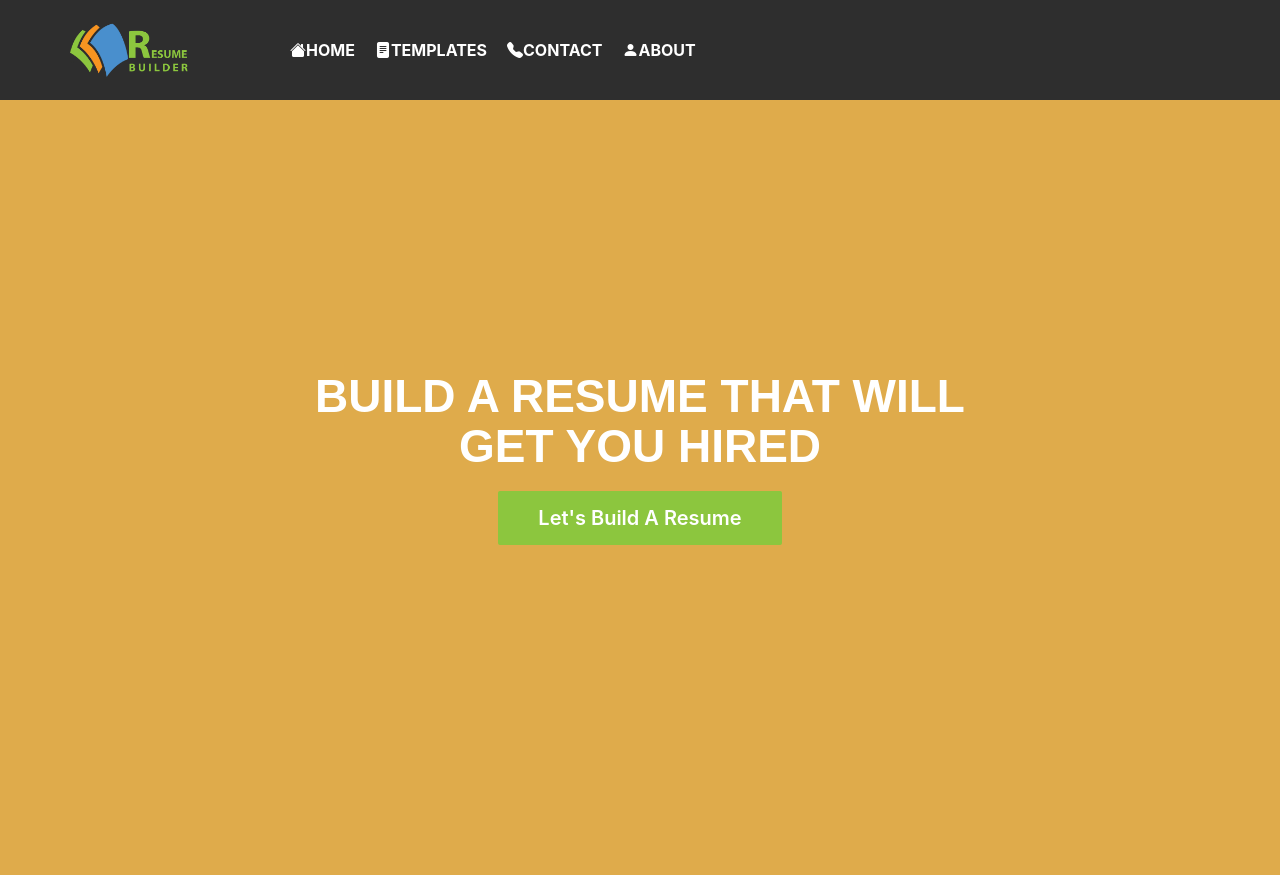
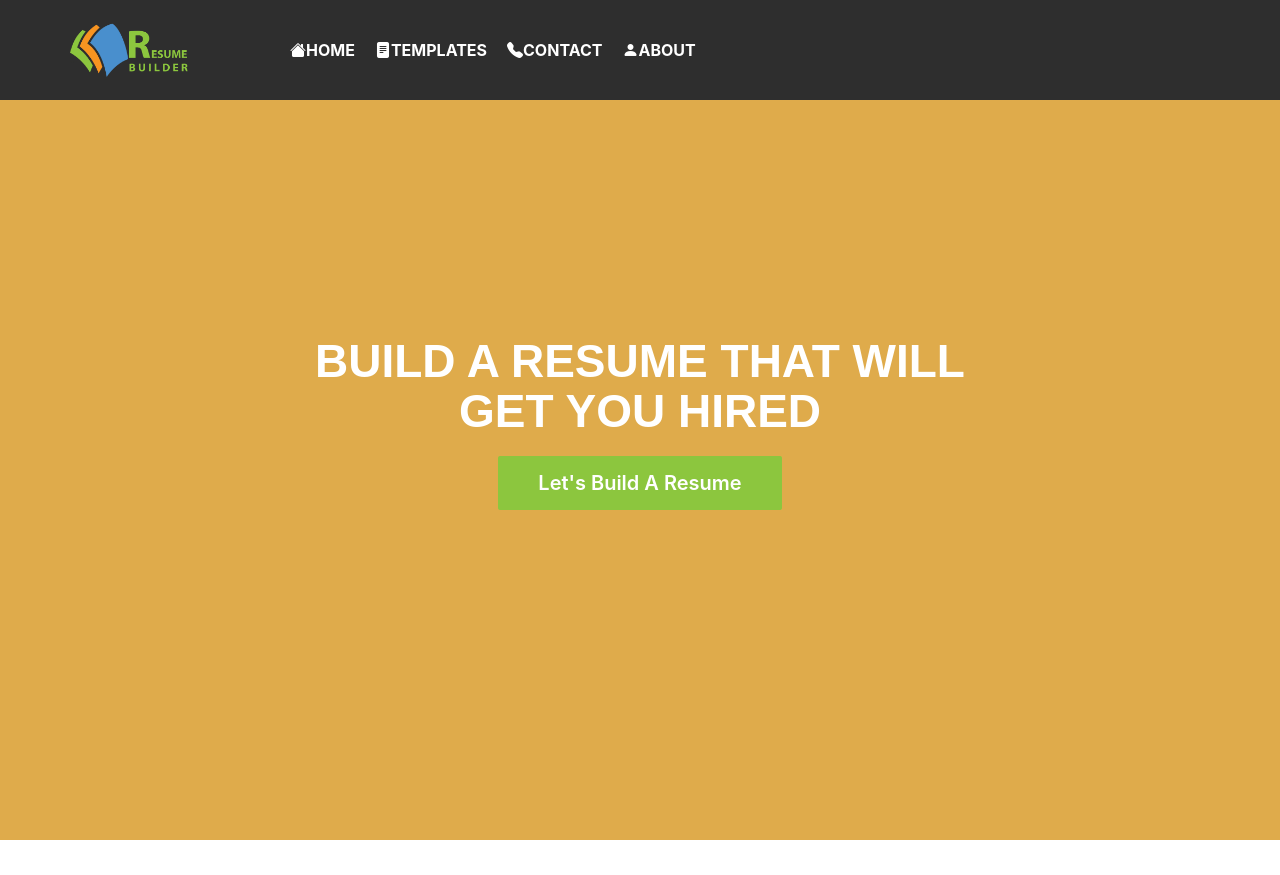
Before and after one commit to Aliherawi7/resume-builder, a React (Create React App) app: page / in a window 1280 px wide. After the commit the page ends 840 px from the top, so only its background shows below. Built offline with nearby package versions, Linux system fonts and the light colour scheme.

Commit message:
padding top changed to 40px

```diff
--- a/src/UI/Layout.js
+++ b/src/UI/Layout.js
@@ -4,7 +4,7 @@ function Layout(props) {
     const styles = {
         with:"100%",
         minHeight: "100vh",
-        paddingTop:"75px",
+        paddingTop:"40px",
 
     }
   return (
```
